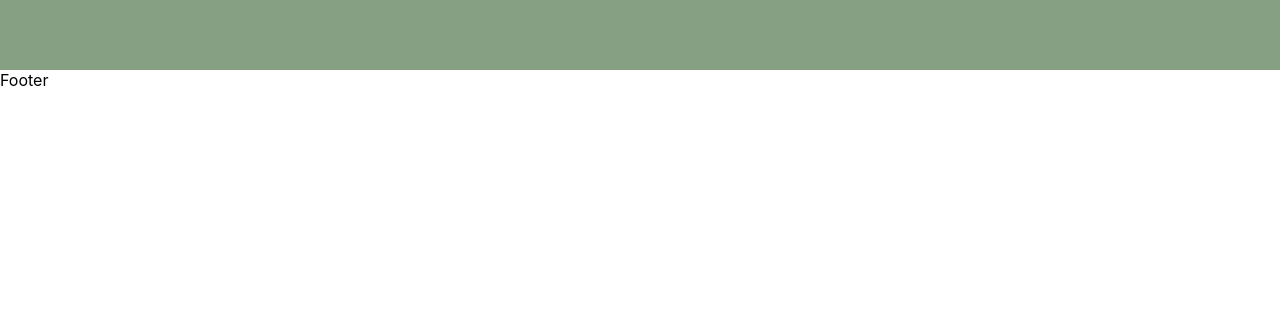
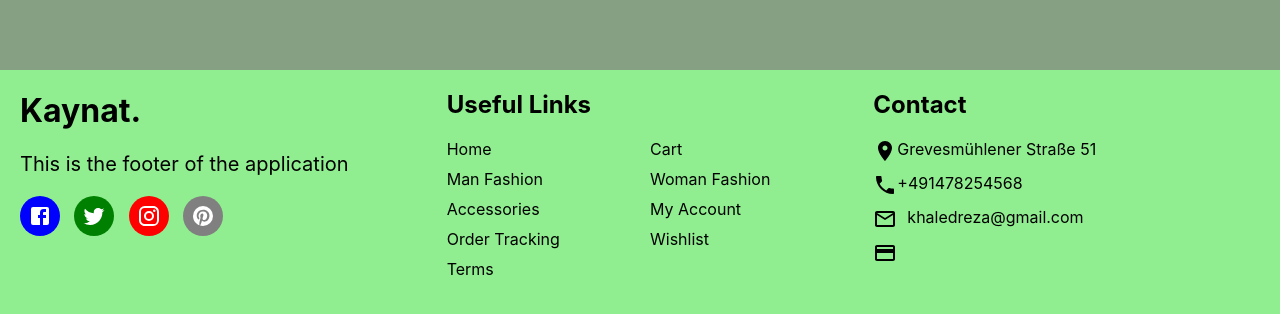
Before and after one commit to khaledtudce/reactecommercekhaled2022, a React (Create React App) app in the folder client/: page / in a window 1280 px wide. Shown: the part 1791-2105 px from the top of the page. Before the commit the page ends 1881 px from the top, so only its background shows below. Built offline with nearby package versions, Linux system fonts and the light colour scheme.

Commit message:
Footer developed

```diff
--- a/client/src/components/Footer.jsx
+++ b/client/src/components/Footer.jsx
@@ -1,7 +1,131 @@
-import React from "react";
+import styled from "styled-components";
+import {
+  Facebook,
+  Instagram,
+  MailOutline,
+  Payment,
+  Phone,
+  Pinterest,
+  Room,
+  Twitter,
+} from "@material-ui/icons";
+
+const Container = styled.div`
+  background-color: lightgreen;
+  min-height: 40vh;
+  display: flex;
+`;
+const Left = styled.div`
+  flex: 1;
+  margin-left: 20px;
+  display: flex;
+  flex-direction: column;
+`;
+const LeftTitle = styled.h1``;
+const LeftDesc = styled.div`
+  font-size: 20px;
+`;
+const LeftSocialMediaLogos = styled.div`
+  width: 50%;
+  display: flex;
+  align-items: center;
+  justify-content: space-between;
+  margin-top: 20px;
+`;
+const RoundBackground = styled.div`
+  height: 40px;
+  width: 40px;
+  border-radius: 50%;
+  color: white;
+  background-color: ${(props) => props.color};
+  display: flex;
+  align-items: center;
+  justify-content: center;
+`;
+
+const Middle = styled.div`
+  flex: 1;
+  margin-left: 20px;
+  display: flex;
+  flex-direction: column;
+`;
+const Title = styled.h2``;
+const MiddleDesc = styled.ul`
+  margin: 0;
+  padding: 0;
+  display: flex;
+  flex-wrap: wrap;
+  list-style: none;
+`;
+const MiddleDescItems = styled.li`
+  cursor: pointer;
+  width: 50%;
+  margin-bottom: 10px;
+`;
+
+const Right = styled.div`
+  flex: 1;
+  margin-left: 20px;
+  display: flex;
+  flex-direction: column;
+`;
+const RightItem = styled.div`
+  display: flex;
+  margin-bottom: 10px;
+`;
 
 const Footer = () => {
-  return <div>Footer</div>;
+  return (
+    <Container>
+      <Left>
+        <LeftTitle>Kaynat.</LeftTitle>
+        <LeftDesc>This is the footer of the application</LeftDesc>
+        <LeftSocialMediaLogos>
+          <RoundBackground color="blue">
+            <Facebook />
+          </RoundBackground>
+          <RoundBackground color="green">
+            <Twitter />
+          </RoundBackground>
+          <RoundBackground color="red">
+            <Instagram />
+          </RoundBackground>
+          <RoundBackground color="gray">
+            <Pinterest />
+          </RoundBackground>
+        </LeftSocialMediaLogos>
+      </Left>
+      <Middle>
+        <Title>Useful Links</Title>
+        <MiddleDesc>
+          <MiddleDescItems>Home</MiddleDescItems>
+          <MiddleDescItems>Cart</MiddleDescItems>
+          <MiddleDescItems>Man Fashion</MiddleDescItems>
+          <MiddleDescItems>Woman Fashion</MiddleDescItems>
+          <MiddleDescItems>Accessories</MiddleDescItems>
+          <MiddleDescItems>My Account</MiddleDescItems>
+          <MiddleDescItems>Order Tracking</MiddleDescItems>
+          <MiddleDescItems>Wishlist</MiddleDescItems>
+          <MiddleDescItems>Terms</MiddleDescItems>
+        </MiddleDesc>
+      </Middle>
+      <Right>
+        <Title>Contact</Title>
+        <RightItem>
+          <Room /> Grevesmühlener Straße 51
+        </RightItem>
+        <RightItem>
+          <Phone /> +491478254568
+        </RightItem>
+        <RightItem>
+          <MailOutline style={{ marginRight: "10px" }} /> khaledreza@gmail.com
+        </RightItem>
+        <RightItem>
+          <Payment src="https://i.ibb.co/Qfvn4z6/payment.png" />
+        </RightItem>
+      </Right>
+    </Container>
+  );
 };
 
 export default Footer;
--- a/client/src/pages/Cart.jsx
+++ b/client/src/pages/Cart.jsx
@@ -1,5 +1,3 @@
-import React from "react";
-
 const Cart = () => {
   return <div>Cart</div>;
 };
```
